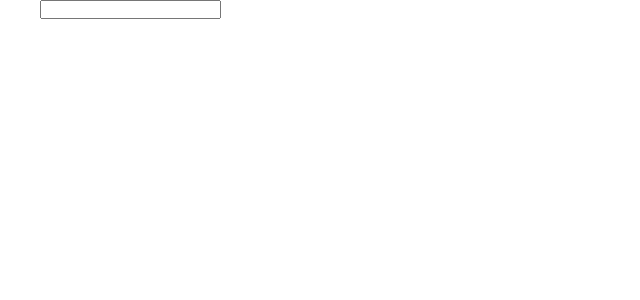
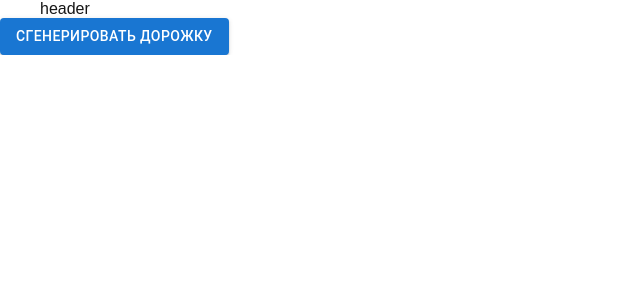
Before and after one commit to StepSequenceGenerator/generator-front, a Next.js app: page / in a window 1280 px wide. Shown: the top 300 px of the page, without its empty margins (0-640 px from the left). Built offline with nearby package versions, Linux system fonts and the light colour scheme.

Commit message:
start to layout home page

```diff
--- a/package.json
+++ b/package.json
@@ -10,6 +10,7 @@
   },
   "dependencies": {
     "@emotion/react": "^11.14.0",
+    "@emotion/server": "^11.11.0",
     "@emotion/styled": "^11.14.0",
     "@mui/icons-material": "^7.0.2",
     "@mui/material": "^7.0.2",
--- a/src/app/layout.tsx
+++ b/src/app/layout.tsx
@@ -1,6 +1,8 @@
 import type { Metadata } from 'next';
 import { Geist, Geist_Mono } from 'next/font/google';
 import './globals.css';
+import EmotionProvider from '@/components/EmotionProvider';
+import { ReactNode } from 'react';
 
 const geistSans = Geist({
   variable: '--font-geist-sans',
@@ -13,19 +15,20 @@ const geistMono = Geist_Mono({
 });
 
 export const metadata: Metadata = {
-  title: 'Create Next App',
-  description: 'Generated by create next app',
+  title: 'генератор дорожек для программ фигурного катания',
+  description:
+    'Генерируем дорожку (step sequence) для короткой программы фигурного катания',
 };
 
 export default function RootLayout({
   children,
 }: Readonly<{
-  children: React.ReactNode;
+  children: ReactNode;
 }>) {
   return (
     <html lang="ru">
       <body className={`${geistSans.variable} ${geistMono.variable}`}>
-        {children}
+        <EmotionProvider>{children}</EmotionProvider>
       </body>
     </html>
   );
--- a/src/app/page.tsx
+++ b/src/app/page.tsx
@@ -1,11 +1,17 @@
 import Container from '@/components/container/Container';
+import { Button, Input, TextField } from '@mui/material';
 
 export default function Home() {
   return (
-    <header>
-      <Container>
-        <input type="text" />
-      </Container>
-    </header>
+    <>
+      <header>
+        <Container>
+          <div>header</div>
+        </Container>
+      </header>
+      <main>
+        <Button variant="contained">Сгенерировать дорожку</Button>
+      </main>
+    </>
   );
 }
--- /dev/null
+++ b/src/components/EmotionProvider.tsx
@@ -0,0 +1,17 @@
+'use client';
+
+import { CacheProvider } from '@emotion/react';
+import createEmotionCache from '../lib/emotionCash';
+import React from 'react';
+
+const clientSideEmotionCache = createEmotionCache();
+
+export default function EmotionProvider({
+  children,
+}: {
+  children: React.ReactNode;
+}) {
+  return (
+    <CacheProvider value={clientSideEmotionCache}>{children}</CacheProvider>
+  );
+}
--- /dev/null
+++ b/src/lib/emotionCash.ts
@@ -0,0 +1,5 @@
+import createCache from '@emotion/cache';
+
+export default function createEmotionCache() {
+  return createCache({ key: 'css', prepend: true });
+}
```
Also changed, not shown: 1 other file (tests, documents, lock files or other folders).
